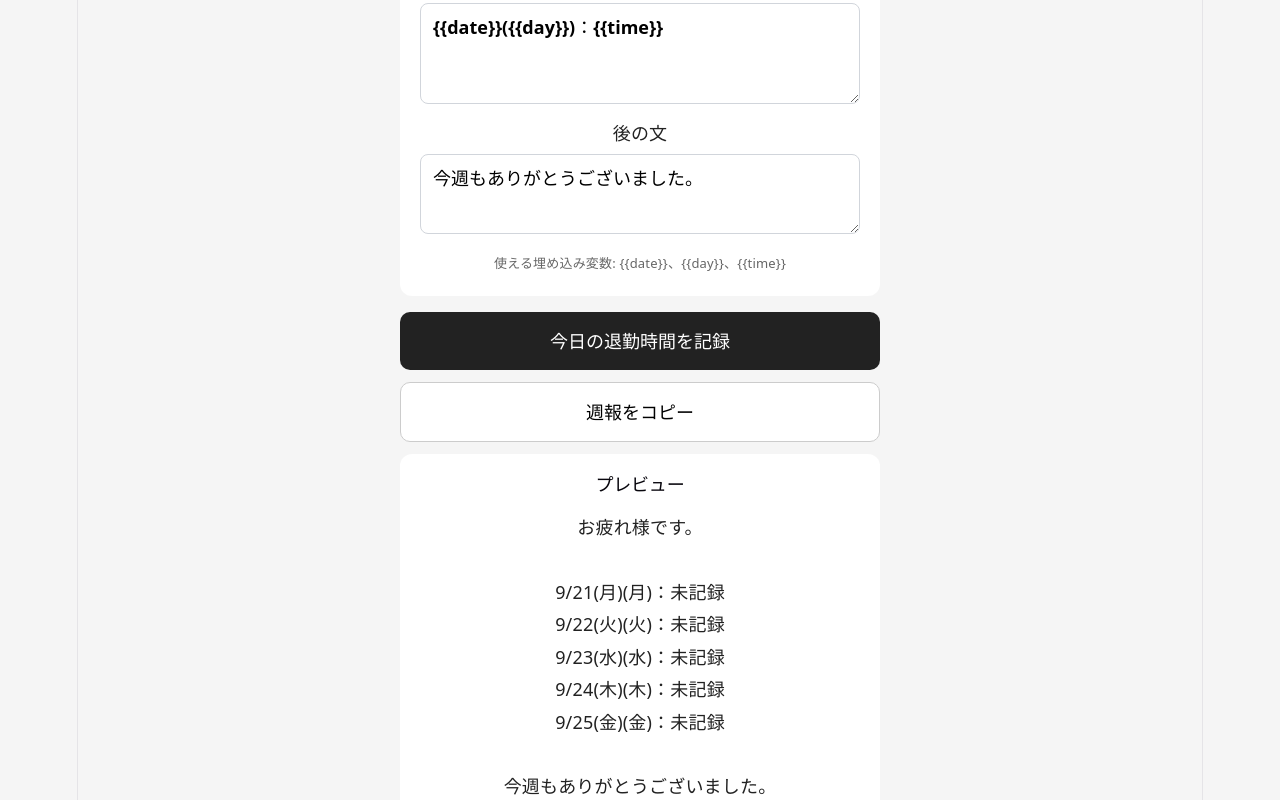
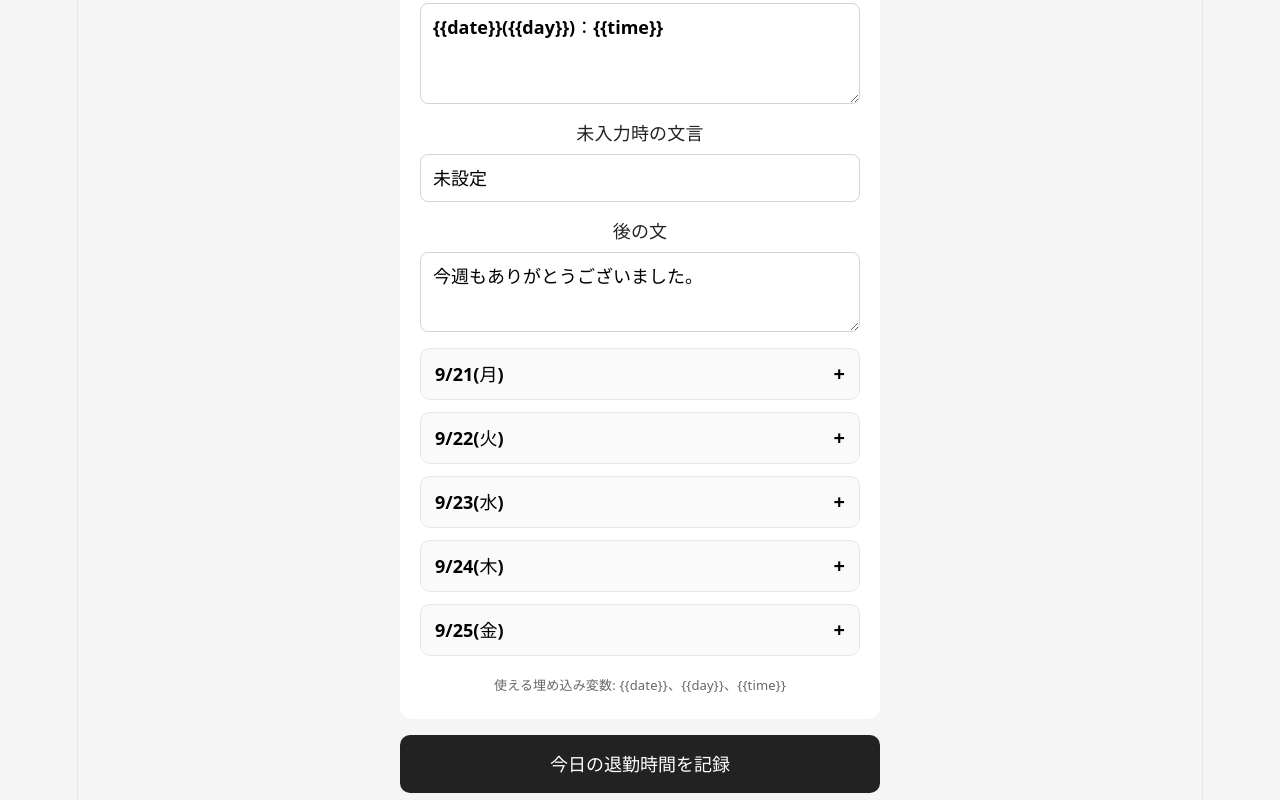
Before and after one commit to noimica/weekly-report, a React (Vite) app: page / in a window 1280 px wide. Shown: the part 1000-1800 px from the top of the page. Built offline with nearby package versions, Linux system fonts and the light colour scheme.

Commit message:
文言の個別設定

```diff
--- a/src/App.tsx
+++ b/src/App.tsx
@@ -15,6 +15,8 @@ type ReportSettings = {
   intro: string;
   outro: string;
   template: string;
+  emptyText: string;
+  perDateEmptyText?: Record<string, string>;
 };
 
 const STORAGE_KEY = 'weekly-report-records';
@@ -78,6 +80,8 @@ function loadSettings(): ReportSettings {
       intro: 'お疲れ様です。',
       outro: '今週もありがとうございました。',
       template: DEFAULT_TEMPLATE,
+      emptyText: '未設定',
+      perDateEmptyText: {},
     };
   }
 
@@ -90,6 +94,8 @@ function loadSettings(): ReportSettings {
       intro: parsed.intro ?? 'お疲れ様です。',
       outro: parsed.outro ?? '今週もありがとうございました。',
       template: parsed.template ?? DEFAULT_TEMPLATE,
+      emptyText: parsed.emptyText ?? '未設定',
+      perDateEmptyText: parsed.perDateEmptyText ?? {},
     };
   } catch {
     return {
@@ -98,6 +104,8 @@ function loadSettings(): ReportSettings {
       intro: 'お疲れ様です。',
       outro: '今週もありがとうございました。',
       template: DEFAULT_TEMPLATE,
+      emptyText: '未設定',
+      perDateEmptyText: {},
     };
   }
 }
@@ -211,10 +219,14 @@ function App() {
         (record) => record.date === dateString,
       );
 
+      const dateEmptyText = settings.perDateEmptyText?.[dateString] ?? settings.emptyText;
+
       const values = {
         date: formatDateForDisplay(date, settings.dateFormat, dayNames[index]),
         day: dayNames[index],
-        time: record ? formatTimeForDisplay(record.leavingTime, settings.timeFormat) : '未記録',
+        time: record
+          ? formatTimeForDisplay(record.leavingTime, settings.timeFormat)
+          : dateEmptyText,
       };
 
       return applyTemplate(settings.template, values);
@@ -345,6 +357,20 @@ function App() {
         </label>
 
         <label className="field">
+          <span>未入力時の文言</span>
+          <input
+            type="text"
+            value={settings.emptyText}
+            onChange={(event) =>
+              setSettings((current) => ({
+                ...current,
+                emptyText: event.target.value,
+              }))
+            }
+          />
+        </label>
+
+        <label className="field">
           <span>後の文</span>
           <textarea
             rows={2}
@@ -357,6 +383,49 @@ function App() {
             }
           />
         </label>
+
+        <div className="day-settings">
+          {weekDays.map((date, index) => {
+            const dateString = formatDate(date);
+            const dayEmptyText = settings.perDateEmptyText?.[dateString] ?? settings.emptyText;
+            const [isOpen, setIsOpen] = useState(false);
+
+            return (
+              <div className="day-settings-item" key={dateString}>
+                <button
+                  type="button"
+                  className="accordion-trigger"
+                  onClick={() => setIsOpen((current) => !current)}
+                  aria-expanded={isOpen}
+                >
+                  <span>{formatDisplayDate(date)}({dayNames[index]})</span>
+                  <span className="accordion-icon">{isOpen ? '−' : '+'}</span>
+                </button>
+
+                {isOpen ? (
+                  <div className="accordion-body">
+                    <label className="field field-compact">
+                      <span>この日の未入力時の文言</span>
+                      <input
+                        type="text"
+                        value={dayEmptyText}
+                        onChange={(event) =>
+                          setSettings((current) => ({
+                            ...current,
+                            perDateEmptyText: {
+                              ...(current.perDateEmptyText ?? {}),
+                              [dateString]: event.target.value,
+                            },
+                          }))
+                        }
+                      />
+                    </label>
+                  </div>
+                ) : null}
+              </div>
+            );
+          })}
+        </div>
 
         <p className="template-help">
           使える埋め込み変数: {'{{date}}'}、{'{{day}}'}、{'{{time}}'}
--- a/src/style.css
+++ b/src/style.css
@@ -110,6 +110,7 @@ h2 {
 }
 
 .field select,
+.field input,
 .field textarea {
   width: 100%;
   border: 1px solid #d1d5db;
@@ -122,6 +123,46 @@ h2 {
 .field textarea {
   resize: vertical;
   min-height: 80px;
+}
+
+.field-compact textarea {
+  min-height: 56px;
+}
+
+.day-settings {
+  display: flex;
+  flex-direction: column;
+  gap: 12px;
+}
+
+.day-settings-item {
+  border: 1px solid #e5e7eb;
+  border-radius: 10px;
+  background: #fafafa;
+  overflow: hidden;
+}
+
+.accordion-trigger {
+  width: 100%;
+  display: flex;
+  align-items: center;
+  justify-content: space-between;
+  border: 0;
+  background: transparent;
+  padding: 12px 14px;
+  font: inherit;
+  font-weight: 600;
+  text-align: left;
+  cursor: pointer;
+}
+
+.accordion-icon {
+  font-size: 20px;
+  line-height: 1;
+}
+
+.accordion-body {
+  padding: 0 14px 14px;
 }
 
 .template-help {
```
